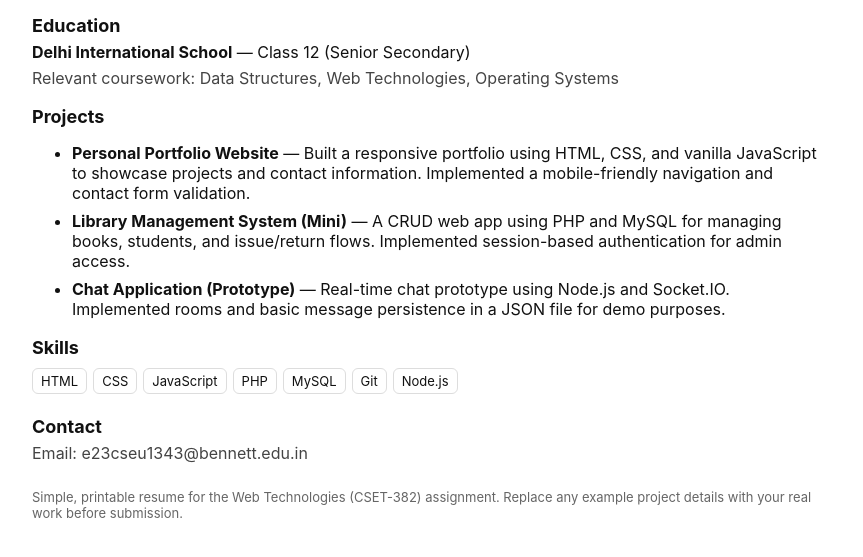
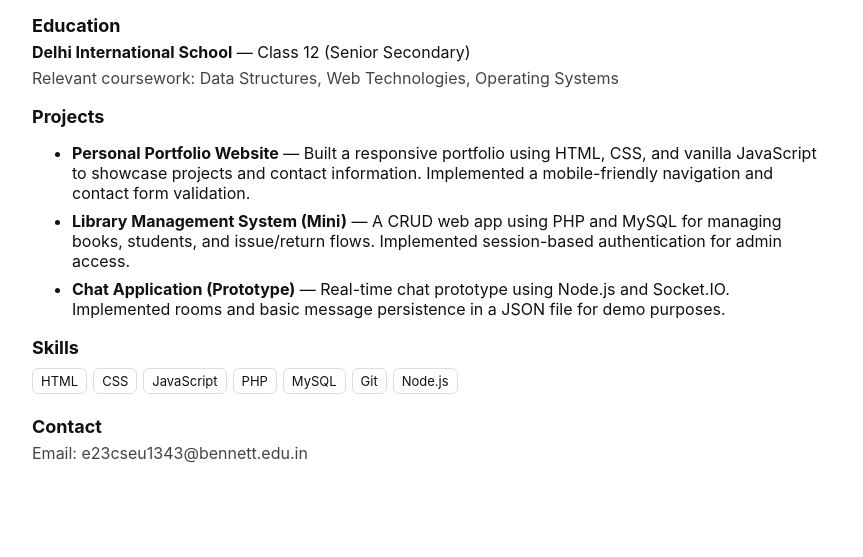
Before and after one commit to Kabir2027/cset382-resume, a plain HTML site: page index.html in a window 1280 px wide. Shown: the part 123-680 px from the top of the page, without its empty margins (208-1071 px from the left). Drawn offline with Linux system fonts and the light colour scheme.

Commit message:
index.html

```diff
--- a/index.html
+++ b/index.html
@@ -55,8 +55,6 @@
     <p class="meta">Email: e23cseu1343@bennett.edu.in</p>
   </div>
 
-  <footer>
-    <p>Simple, printable resume for the Web Technologies (CSET-382) assignment. Replace any example project details with your real work before submission.</p>
-  </footer>
+
 </body>
 </html>
```
